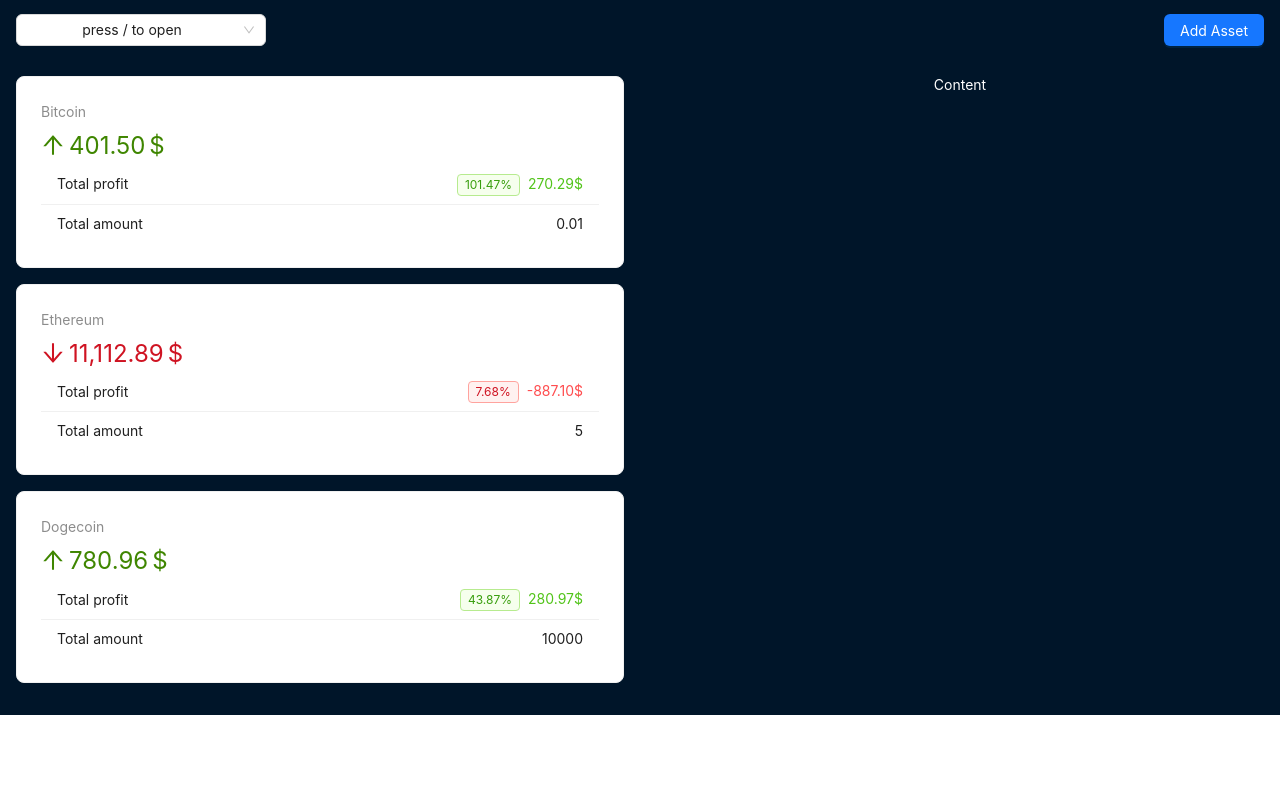
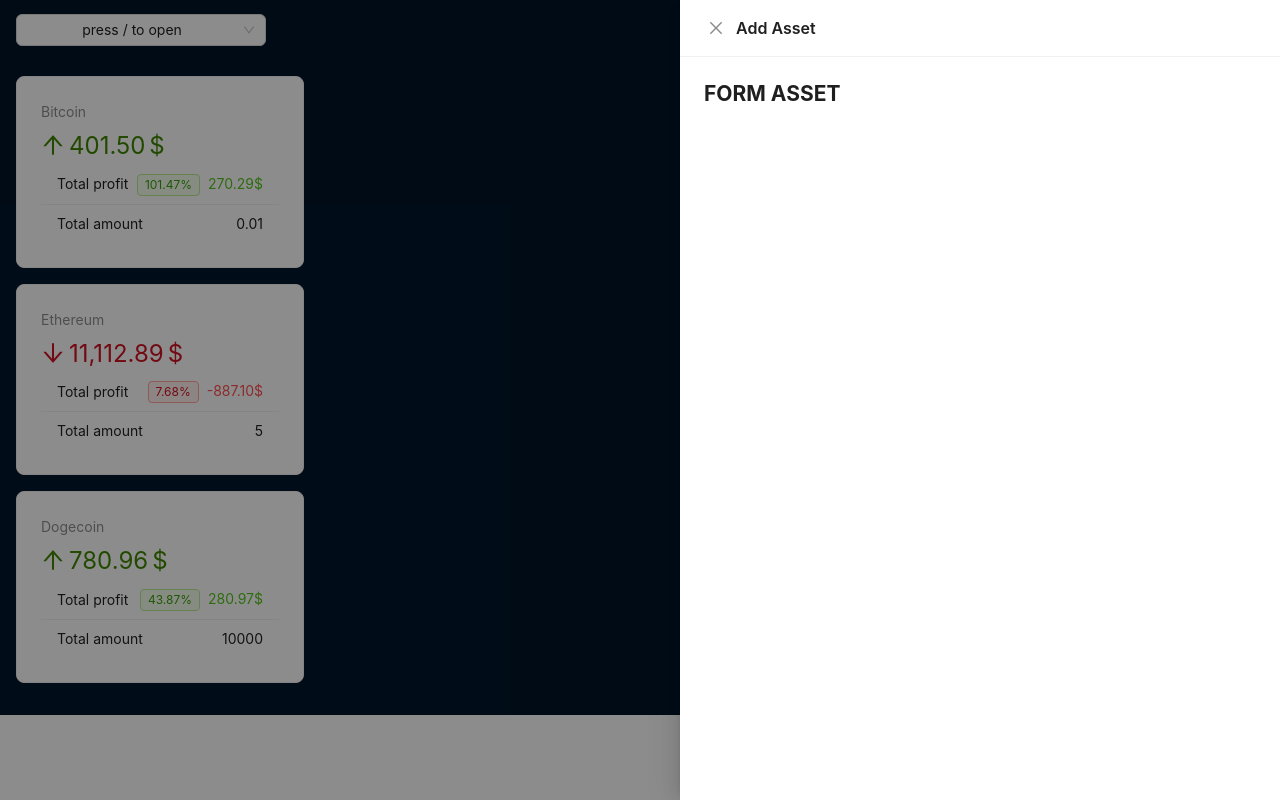
Before and after one commit to xKairus/crypto, a React (Vite) app: page / in a window 1280 px wide. Both pictures are taken after a click on the button "Add Asset". Built offline with nearby package versions, Linux system fonts and the light colour scheme; the HTML template or start-up script is replaced by a standard one.

Commit message:
feat: add drower menu

```diff
--- /dev/null
+++ b/src/components/AddAssetForm.jsx
@@ -0,0 +1,3 @@
+export default function AddAssetForm() {
+  return <h2>FORM ASSET</h2>;
+}
--- a/src/components/layout/AppHeader.jsx
+++ b/src/components/layout/AppHeader.jsx
@@ -1,7 +1,8 @@
-import { Button, Layout, Modal, Select, Space } from "antd";
+import { Button, Drawer, Layout, Modal, Select, Space } from "antd";
 import { useCrypto } from "../../context/crypto-context";
 import { useEffect, useState } from "react";
 import CoinInfoModal from "../CoinInfoModal";
+import AddAssetForm from "../AddAssetForm";
 
 const headerStyle = {
   width: "100%",
@@ -15,6 +16,7 @@
 
 export default function AppHeader() {
   const [select, setSelect] = useState(false);
+  const [drawer, setDrawer] = useState(false);
   const [coin, setCoin] = useState(null);
   const [modal, setModal] = useState(false);
   const { crypto } = useCrypto();
@@ -60,11 +62,22 @@
           </Space>
         )}
       />
-      <Button type="primary">Add Asset</Button>
+      <Button type="primary" onClick={() => setDrawer(true)}>
+        Add Asset
+      </Button>
 
       <Modal open={modal} onCancel={() => setModal(false)} footer={null}>
         <CoinInfoModal coin={coin} />
       </Modal>
+
+      <Drawer
+        width={600}
+        title="Add Asset"
+        onClose={() => setDrawer(false)}
+        open={drawer}
+      >
+        <AddAssetForm />
+      </Drawer>
     </Layout.Header>
   );
 }
--- a/src/components/layout/AppSider.jsx
+++ b/src/components/layout/AppSider.jsx
@@ -13,7 +13,7 @@
   const { assets } = useContext(CryptoContext);
 
   return (
-    <Layout.Sider width="50%" style={siderStyle}>
+    <Layout.Sider width="25%" style={siderStyle}>
       {assets.map((asset) => (
         <Card key={asset.id} style={{ marginBottom: "1rem" }}>
           <Statistic
```
